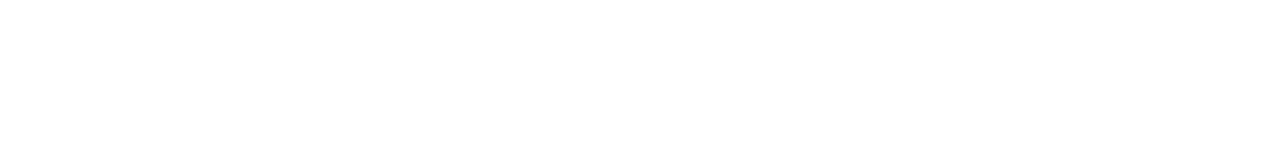
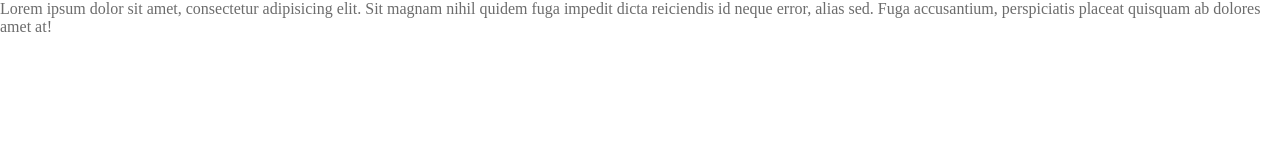
Before and after one commit to ZmateusfernandesZ/Travelgram, a plain HTML site: page index.html in a window 1280 px wide. Drawn offline with Linux system fonts and the light colour scheme.

Commit message:
initial style guid

```diff
--- a/index.html
+++ b/index.html
@@ -7,6 +7,6 @@
     <title>Travelgram</title>
 </head>
 <body>
-
+    <p>Lorem ipsum dolor sit amet, consectetur adipisicing elit. Sit magnam nihil quidem fuga impedit dicta reiciendis id neque error, alias sed. Fuga accusantium, perspiciatis placeat quisquam ab dolores amet at!</p>
 </body>
 </html>
--- a/styles/global.css
+++ b/styles/global.css
@@ -3,3 +3,18 @@
     padding: 0;
     box-sizing: border-box;
 }
+
+:root{
+    --brand-color: #ef5f4c;
+    --shape-transparency: #ffffff8f;
+    --surface-color: #f5f5f5;
+    --skeleton-color: #d9d9d9;
+    --background-color:#ffffff;
+    --text-color-primary: #313131;
+    --text-color-secondary: #6c6c6c;
+}
+
+body{
+    color: var(--text-color-secondary);
+    background-color: var(--background-color);
+}
```
Also changed, not shown: assets/AirplaneTilt.svg (added), assets/Image 01.png (added), assets/Image 02.png (added), assets/Image 03.png (added), assets/Image 04.png (added), assets/Image 05.png (added), assets/Image 06.png (added), assets/Image 07.png (added), assets/Image 08.png (added), assets/Image 09.png (added), assets/Image 10.png (added), assets/Image 11.png (added), assets/Image.svg (added), assets/Logo.svg (added), 2 more files, 1 other file.
